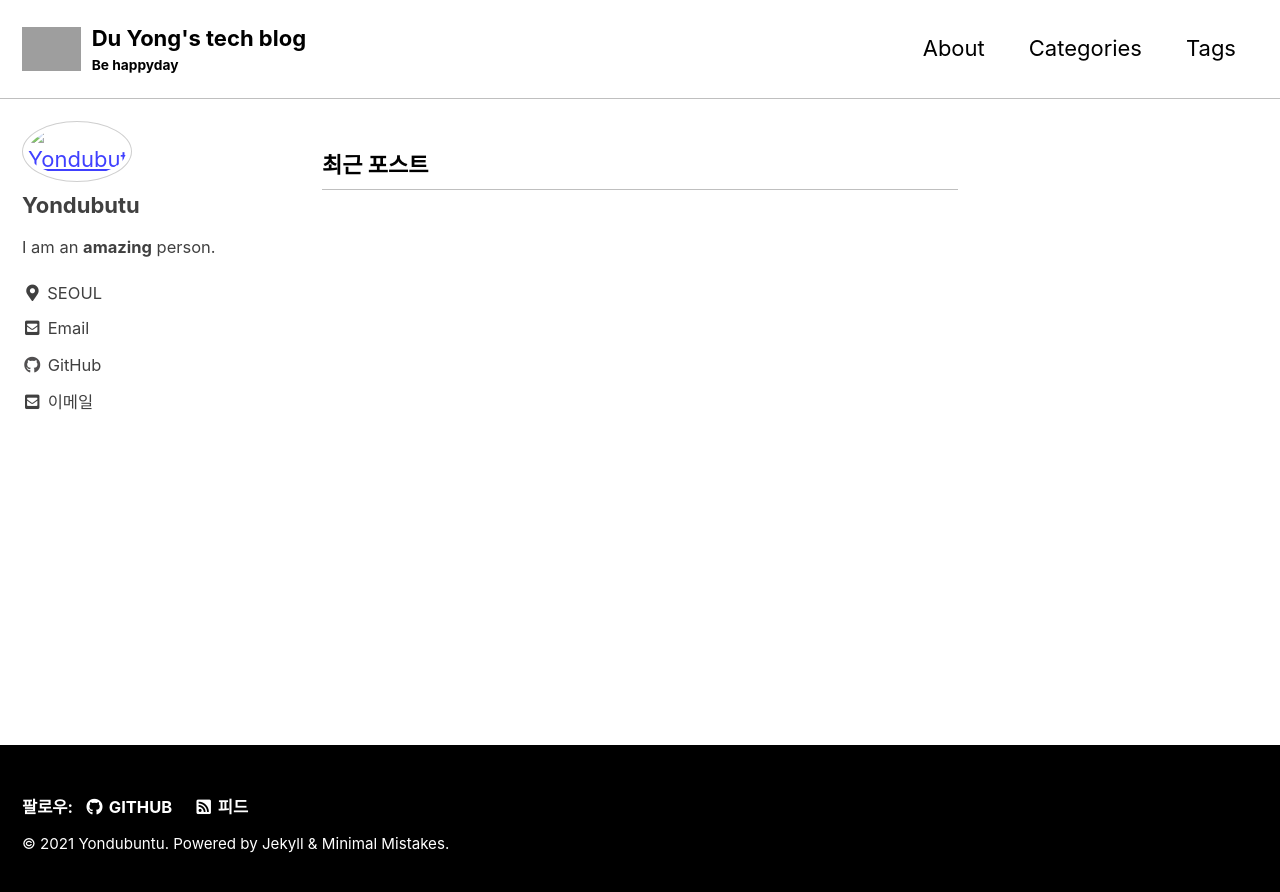
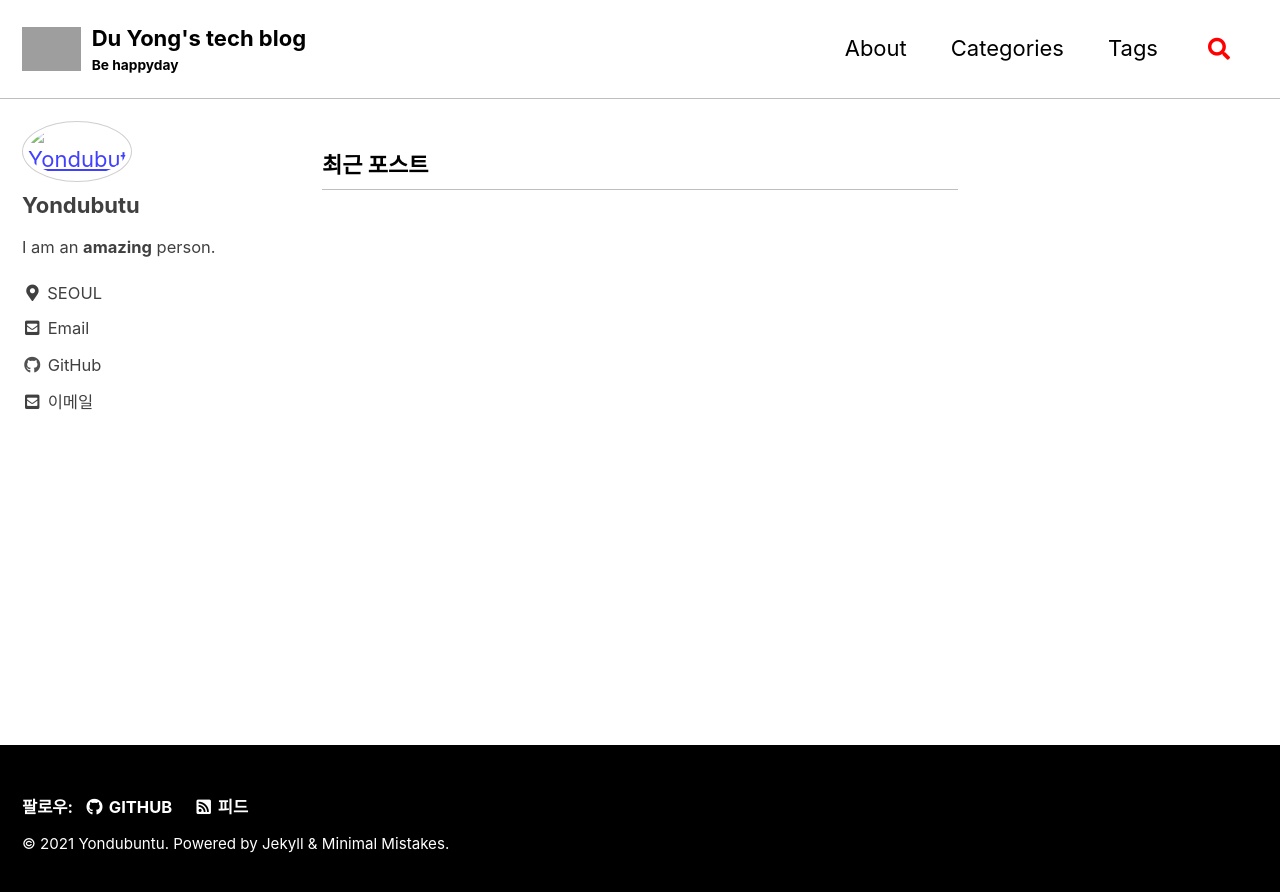
Before and after one commit to Yondubuntu/Yondubuntu.github.io, a Jekyll site: the page built from index.html, in a window 1280 px wide. Shown: the top 892 px of the page. Built offline with Jekyll 4.4.1, drawn with Linux system fonts in a browser that asks for light colours; cached includes are drawn as plain includes; the list of posts is cut into pages by our own code; grey boxes are pictures that could not be loaded.

```diff
--- a/_config.yml
+++ b/_config.yml
@@ -59,7 +59,7 @@ reCaptcha:
 atom_feed:
   path                   : # blank (default) uses feed.xml
   hide                   : # true, false (default)
-search                   : true, #true ,false (default)
+search                   : true #true ,false (default)
 search_full_content      : # true, false (default)
 search_provider          : lunr # lunr (default), algolia, google
 algolia:
```
